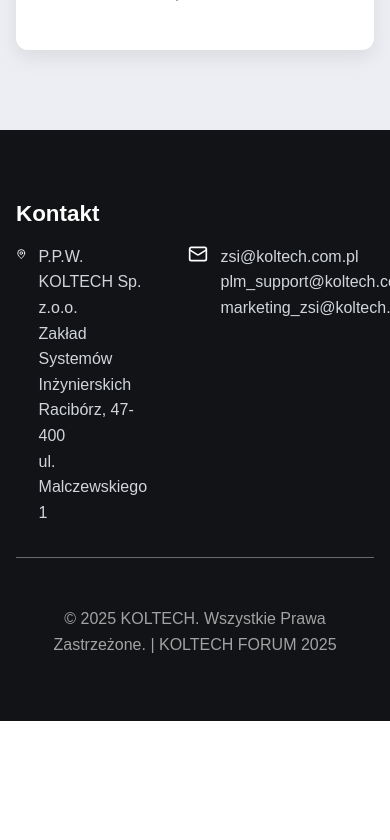
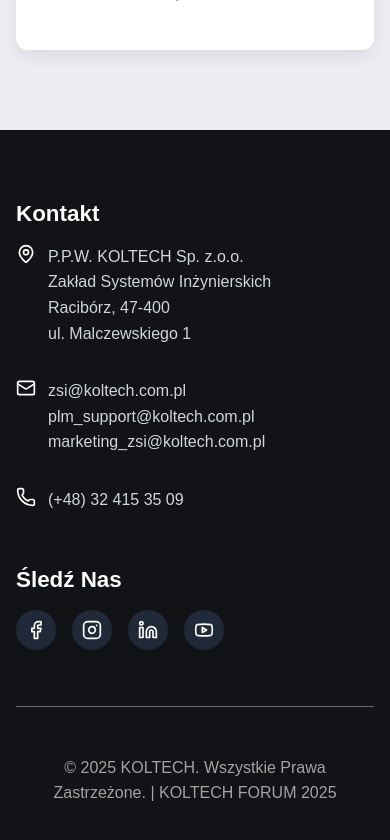
Before and after one commit to koltech-mh/koltech-mh.github.io, a React (Vite) app: page / in a window 390 px wide. Shown: the part 7577-8417 px from the top of the page. Before the commit the page ends 8298 px from the top, so only its background shows below. Built offline with nearby package versions, Linux system fonts and the light colour scheme.

Commit message:
Footer wrap for phones fix

```diff
--- a/src/components/Footer.css
+++ b/src/components/Footer.css
@@ -20,7 +20,7 @@
 
   display: flex;
   justify-content: space-between;
-
+    flex-wrap: wrap;
 }
 
 @media (min-width: 768px) {
@@ -38,10 +38,9 @@
 /* CONTACT INFO */
 .footer-contact-list {
   display: flex;
-  flex-direction: column;
-  gap: 1em;
   flex-direction: row;
   gap: 2em;
+  flex-wrap: wrap;
 }
 
 .footer-contact-item {
```
